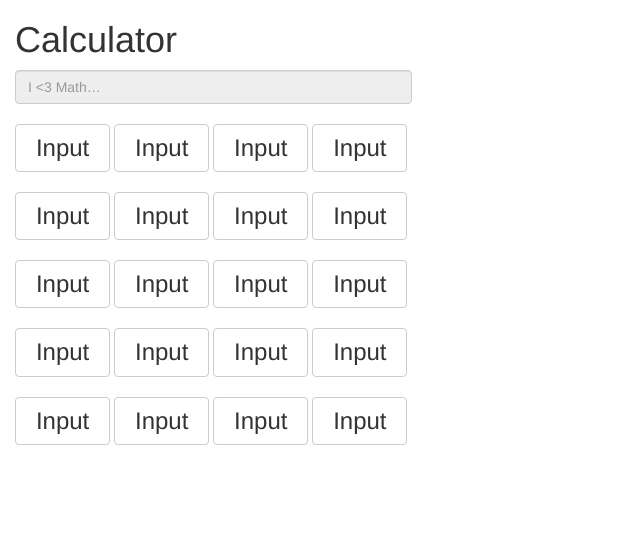
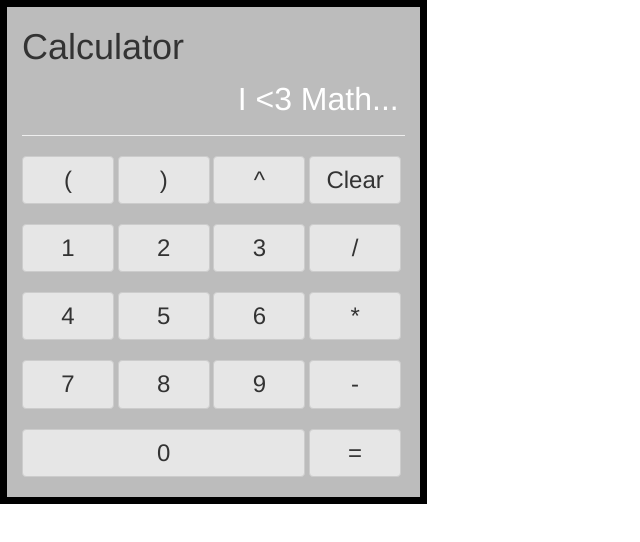
Before and after one commit to d00mducky/ArithmeticCalculator, a plain HTML site: page index.html in a window 1280 px wide. Shown: the whole page, without its empty margins (0-640 px from the left). Drawn offline with nearby package versions, Linux system fonts and the light colour scheme; some packages are replaced by stand-ins of ours; a script that the page names is missing.

Commit message:
finished front end/styling

```diff
--- a/app.js
+++ b/app.js
@@ -1 +1,5 @@
-angular.module('Calculator', ['ui.bootstrap']);
+// angular.module('Calculator', ['ui.bootstrap']);
+
+function clearAll () {
+
+}
--- a/calcController.js
+++ b/calcController.js
@@ -1,3 +1,3 @@
 angular.module('Calculator').controller('calcController', function($scope)  {
 
-})
+});
--- a/css/stylesheet.css
+++ b/css/stylesheet.css
@@ -1,4 +1,36 @@
+.calcBody {
+  background-color: rgba(128, 128, 128, 0.53);
+  border: .5em solid black;
+}
+
+.calcResultRow {
+  background-color: white;
+  position: relative;
+  margin-bottom: 2em;
+}
+
+.calcResultRow span {
+  position: absolute;
+  right: 6px;
+}
+
+.result {
+  font-size: 24pt;
+  color: white;
+}
+
 .btn-default {
   width: 24%;
   font-size: 18pt;
+  background-color: #e6e6e6;
 }
+
+.btn:focus {
+   outline: none !important;
+   text-decoration: none !important;
+}
+
+.btn:active {
+  outline: none !important;
+  text-decoration: none !important;
+}
--- a/index.html
+++ b/index.html
@@ -13,48 +13,49 @@
   <div class="calcBody col-md-4">
     <h1>Calculator</h1>
     <div class="calcResultRow">
-      <input class="form-control" type="text" placeholder="I <3 Math…" readonly>
+      <span class="result">I <3 Math...</span>
     </div>
     <br>
     <div class="calcButtonRows">
+          <hr>
       <div class="buttonRowOne">
-        <input class="btn btn-default" type="button" value="Input">
-        <input class="btn btn-default" type="button" value="Input">
-        <input class="btn btn-default" type="button" value="Input">
-        <input class="btn btn-default" type="button" value="Input">
+        <input class="btn btn-default" id="leftP" type="button" value="(">
+        <input class="btn btn-default" id="rightP" type="button" value=")">
+        <input class="btn btn-default" id="exp" type="button" value="^">
+        <input class="btn btn-default" id="clear" type="button" value="Clear">
       </div>
       <br>
       <div class="buttonRowTwo">
-        <input class="btn btn-default" type="button" value="Input">
-        <input class="btn btn-default" type="button" value="Input">
-        <input class="btn btn-default" type="button" value="Input">
-        <input class="btn btn-default" type="button" value="Input">
+        <input class="btn btn-default" id="one" type="button" value="1">
+        <input class="btn btn-default" id="two" type="button" value="2">
+        <input class="btn btn-default" id="three" type="button" value="3">
+        <input class="btn btn-default" id="divide" type="button" value="/">
       </div>
       <br>
       <div class="buttonRowThree">
-        <input class="btn btn-default" type="button" value="Input">
-        <input class="btn btn-default" type="button" value="Input">
-        <input class="btn btn-default" type="button" value="Input">
-        <input class="btn btn-default" type="button" value="Input">
+        <input class="btn btn-default" id="four" type="button" value="4">
+        <input class="btn btn-default" id="five" type="button" value="5">
+        <input class="btn btn-default" id="six" type="button" value="6">
+        <input class="btn btn-default" id="mult" type="button" value="*">
       </div>
       <br>
       <div class="buttonRowFour">
-        <input class="btn btn-default" type="button" value="Input">
-        <input class="btn btn-default" type="button" value="Input">
-        <input class="btn btn-default" type="button" value="Input">
-        <input class="btn btn-default" type="button" value="Input">
+        <input class="btn btn-default" id="seven" type="button" value="7">
+        <input class="btn btn-default" id="eight" type="button" value="8">
+        <input class="btn btn-default" id="nine" type="button" value="9">
+        <input class="btn btn-default" id="minus" type="button" value="-">
       </div>
       <br>
       <div class="buttonRowFive ">
-        <input class="btn btn-default" type="button" value="Input">
-        <input class="btn btn-default" type="button" value="Input">
-        <input class="btn btn-default" type="button" value="Input">
-        <input class="btn btn-default" type="button" value="Input">
+        <input class="btn btn-default" id="zero" style="width:74%" type="button" value="0">
+        <input class="btn btn-default" id="equals" type="button" value="=">
       </div>
       <br>
     </div>
   </div>
 </body>
+<!-- JQuery -->
+<script src="https://cdnjs.cloudflare.com/ajax/libs/jquery/3.1.1/jquery.min.js"></script>
 <!-- // Angular -->
 <script src="https://ajax.googleapis.com/ajax/libs/angularjs/1.5.8/angular.min.js"></script>
 <!-- // UI Bootstrap Templates -->
```
